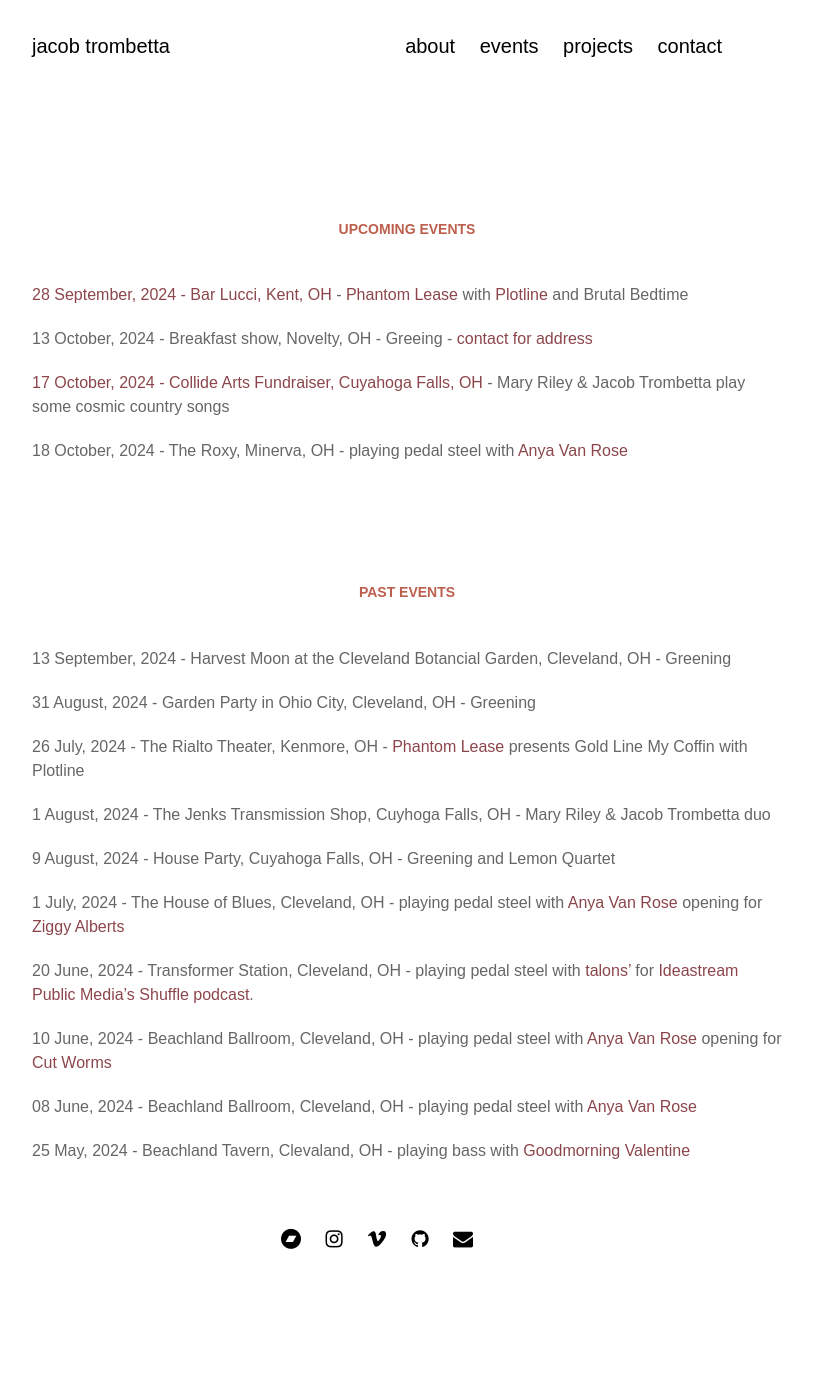
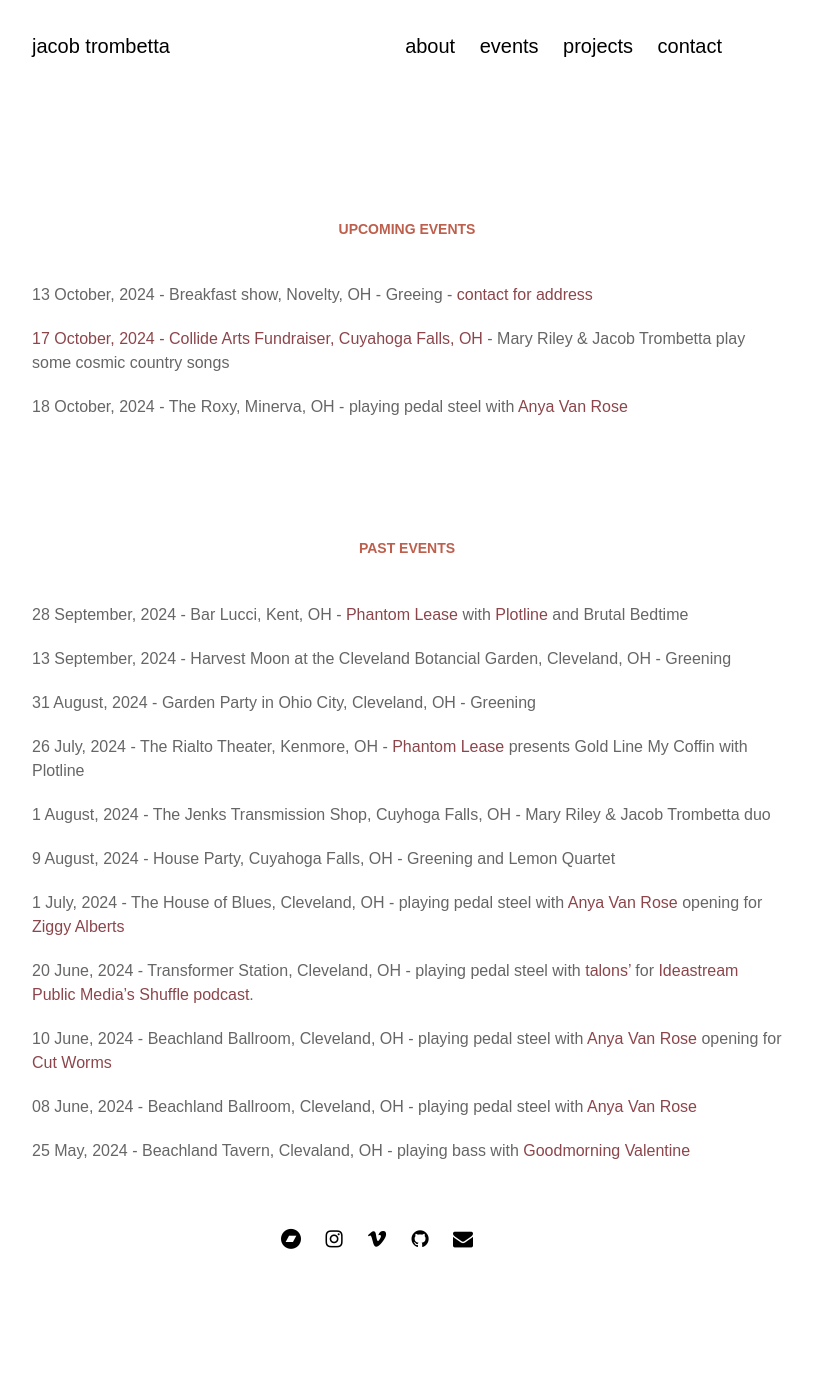
Before and after one commit to jacobtrombetta/jacobtrombetta.github.io, a Jekyll site: the page built from pages/events.md, in a window 1280 px wide. Shown: the whole page, without its empty margins (263-1076 px from the left). Built offline with Jekyll 4.4.1, drawn with Linux system fonts in a browser that asks for light colours; nearby versions of some CDN libraries; some web fonts are replaced; some of the changed lines change nothing that is shown.

Commit message:
update event page

```diff
--- a/pages/events.md
+++ b/pages/events.md
@@ -4,8 +4,6 @@
 permalink: /events
 ---
 ### Upcoming events
-[28 September, 2024 - Bar Lucci, Kent, OH](https://www.barluccikent.com/) - [Phantom Lease](https://sites.google.com/view/phantomlease/home) with [Plotline](https://www.instagram.com/plotline.ak/) and Brutal Bedtime
-
 13 October, 2024 - Breakfast show, Novelty, OH - Greeing - [contact for address](/contact)
 
 [17 October, 2024 - Collide Arts Fundraiser, Cuyahoga Falls, OH](https://www.facebook.com/events/1056899266113451/) - Mary Riley & Jacob Trombetta play some cosmic country songs
@@ -13,6 +11,8 @@
 18 October, 2024 - The Roxy, Minerva, OH - playing pedal steel with [Anya Van Rose](https://www.anyavanrose.com/)
 
 ### Past events
+28 September, 2024 - Bar Lucci, Kent, OH - [Phantom Lease](https://sites.google.com/view/phantomlease/home) with [Plotline](https://www.instagram.com/plotline.ak/) and Brutal Bedtime
+
 13 September, 2024 - Harvest Moon at the Cleveland Botancial Garden, Cleveland, OH - Greening
 
 31 August, 2024 - Garden Party in Ohio City, Cleveland, OH - Greening
```
